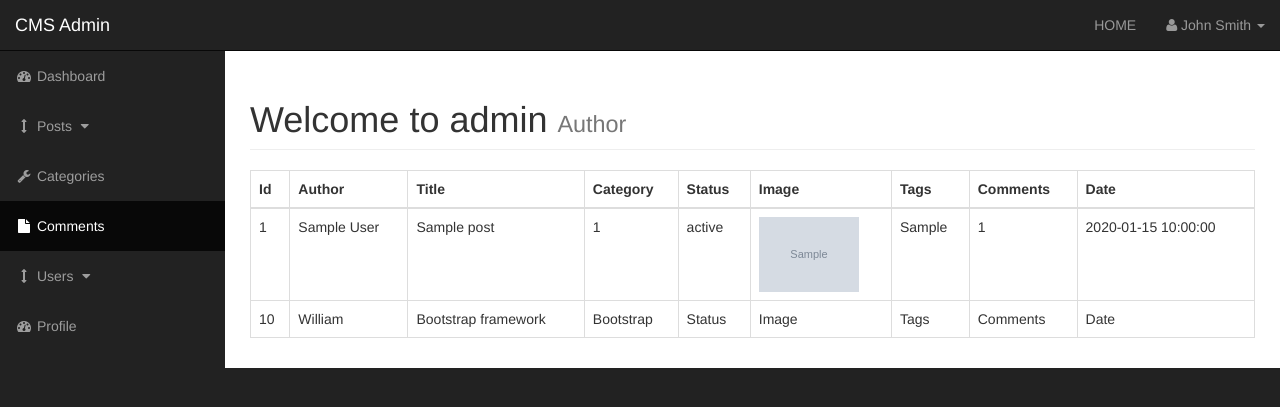
After one commit to william-mcdermott/cms-in-php, a PHP site: page /admin/posts.php in a window 1280 px wide. The commit adds this page. Shown: the top 407 px of the page. Run offline with PHP 8.4, Linux system fonts and the light colour scheme; tables that the repository leaves empty or names only in its code hold one stand-in row (values such as "Sample post"); grey boxes marked "Sample" are stand-in pictures.

Commit message:
render table of posts in admin section

```diff
--- /dev/null
+++ b/admin/functions.php
@@ -0,0 +1,45 @@
+<?php
+function insert_categories() {
+  global $connection;
+  if(isset($_POST['submit'])) {
+    $cat_title = $_POST['cat_title'];
+    if($cat_title == "" || empty($cat_title)) {
+      echo "This field should not be empty";
+    } else {
+      $query = "INSERT INTO categories(cat_title)";
+      $query .= "VALUE('{$cat_title}') ";
+      $create_category_query = mysqli_query($connection, $query);
+      if(!$create_category_query) {
+        die('QUERY FAILED' . mysqli_error($connection));
+      }
+    }
+  }
+}
+
+function findAllCategories() {
+  global $connection;
+  $query = "SELECT * FROM categories";
+  $select_categories = mysqli_query($connection, $query);
+  while($row = mysqli_fetch_assoc($select_categories)) {
+    $cat_title = $row['cat_title'];
+    $cat_id = $row['cat_id'];
+    echo "<tr>";
+    echo "<td>{$cat_id}</td>";
+    echo "<td>{$cat_title}</td>";
+    echo "<td><a href='categories.php?delete={$cat_id}'>Delete</a></td>";
+    echo "<td><a href='categories.php?edit={$cat_id}'>Edit</a></td>";
+    echo "</tr>";
+  }
+}
+
+function deleteCategories() {
+  global $connection;
+  if(isset($_GET['delete'])) {
+    $the_cat_id = $_GET['delete'];
+    $query = "DELETE FROM categories WHERE cat_id = {$the_cat_id} ";
+    $delete_query = mysqli_query($connection, $query);
+    header("Location: categories.php");
+  }
+
+}
+ ?>
--- a/admin/includes/admin_header.php
+++ b/admin/includes/admin_header.php
@@ -1,5 +1,6 @@
 <?php ob_start(); ?>
-<?php include "../includes/db.php" ?>
+<?php include "functions.php"; ?>
+<?php include "../includes/db.php"; ?>
 <!DOCTYPE html>
 <html lang="en">
 
--- a/admin/includes/admin_navigation.php
+++ b/admin/includes/admin_navigation.php
@@ -35,7 +35,7 @@
                 <a href="javascript:;" data-toggle="collapse" data-target="#posts_dropdown"><i class="fa fa-fw fa-arrows-v"></i> Posts <i class="fa fa-fw fa-caret-down"></i></a>
                 <ul id="posts_dropdown" class="collapse">
                     <li>
-                        <a href="#">View All Posts</a>
+                        <a href="./posts.php">View All Posts</a>
                     </li>
                     <li>
                         <a href="#">Add Post</a>
@@ -43,7 +43,7 @@
                 </ul>
             </li>
             <li>
-                <a href="bootstrap-grid.html"><i class="fa fa-fw fa-wrench"></i> Categories</a>
+                <a href="./categories.php"><i class="fa fa-fw fa-wrench"></i> Categories</a>
             </li>
             <li class="active">
                 <a href="blank-page.html"><i class="fa fa-fw fa-file"></i> Comments</a>
--- /dev/null
+++ b/admin/posts.php
@@ -0,0 +1,81 @@
+<?php include "includes/admin_header.php"; ?>
+    <div id="wrapper">
+
+        <!-- Navigation -->
+        <?php include "includes/admin_navigation.php" ?>
+        <div id="page-wrapper">
+
+            <div class="container-fluid">
+
+                <!-- Page Heading -->
+                <div class="row">
+                    <div class="col-lg-12">
+                      <h1 class="page-header">
+                          Welcome to admin
+                          <small>Author</small>
+                      </h1>
+                      <table class="table table-bordered table-hover">
+                        <thead>
+                          <tr>
+                            <th>Id</th>
+                            <th>Author</th>
+                            <th>Title</th>
+                            <th>Category</th>
+                            <th>Status</th>
+                            <th>Image</th>
+                            <th>Tags</th>
+                            <th>Comments</th>
+                            <th>Date</th>
+                          </tr>
+                        </thead>
+                        <tbody>
+                          <?php
+                            $query = "SELECT * FROM posts";
+                            $select_posts = mysqli_query($connection, $query);
+                            while($row = mysqli_fetch_assoc($select_posts)) {
+                              $post_id = $row['post_id'];
+                              $post_author = $row['post_author'];
+                              $post_title = $row['post_title'];
+                              $post_category_id = $row['post_category_id'];
+                              $post_status = $row['post_status'];
+                              $post_image = $row['post_image'];
+                              $post_tags = $row['post_tags'];
+                              $post_comment_count = $row['post_comment_count'];
+                              $post_date = $row['post_date'];
+                              echo "<tr>";
+                              echo "<td>{$post_id}</td>";
+                              echo "<td>{$post_author}</td>";
+                              echo "<td>{$post_title}</td>";
+                              echo "<td>{$post_category_id}</td>";
+                              echo "<td>{$post_status}</td>";
+                              echo "<td><img width='100' src='../images/$post_image' alt='image'></td>";
+                              echo "<td>{$post_tags}</td>";
+                              echo "<td>{$post_comment_count}</td>";
+                              echo "<td>{$post_date}</td>";
+                              // echo "<td><a href='categories.php?delete={$cat_id}'>Delete</a></td>";
+                              // echo "<td><a href='categories.php?edit={$cat_id}'>Edit</a></td>";
+                              echo "</tr>";
+                            }
+
+                           ?>
+                            <td>10</td>
+                            <td>William</td>
+                            <td>Bootstrap framework</td>
+                            <td>Bootstrap</td>
+                            <td>Status</td>
+                            <td>Image</td>
+                            <td>Tags</td>
+                            <td>Comments</td>
+                            <td>Date</td>
+                        </tbody>
+                      </table>
+                    </div>
+                </div>
+                <!-- /.row -->
+
+            </div>
+            <!-- /.container-fluid -->
+
+        </div>
+        <!-- /#page-wrapper -->
+<?php include "includes/admin_footer.php"; ?>
```
Also changed, not shown: admin/categories.php (+3 -33 lines).
